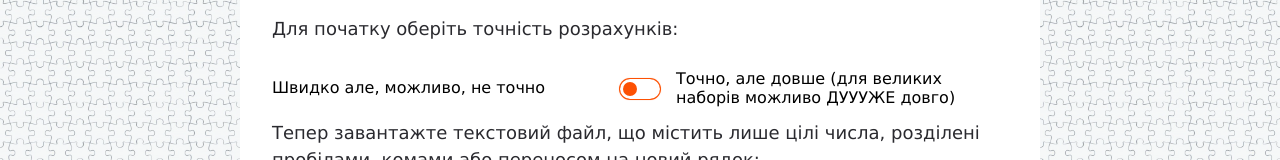
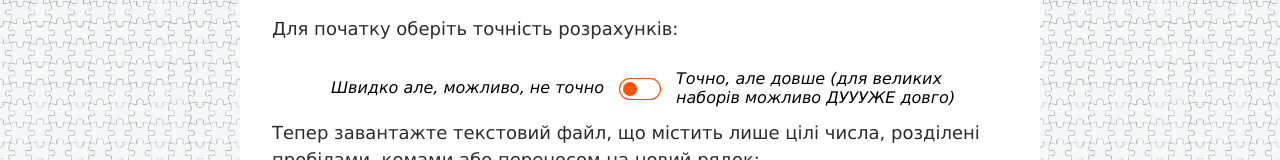
Before and after one commit to Polaolka/PortaOneTest, a website built with Parcel: page src/index.html in a window 1280 px wide. Shown: the part 947-1107 px from the top of the page. Built offline with nearby package versions, Linux system fonts and the light colour scheme.

Commit message:
add some styles

```diff
--- a/src/partials/puzzle.html
+++ b/src/partials/puzzle.html
@@ -3,14 +3,14 @@
     <p class="puzzle-txt">Для початку оберіть точність розрахунків:</p>
 
     <div class="flex-wrapper-precision">
-      <p class="precision-txt precision-item">Швидко але, можливо, не точно</p>
+      <p class="precision-item first">Швидко але, можливо, не точно</p>
       <div>
         <label class="switch">
           <input type="checkbox" class="precision-toggler" />
           <span class="slider"></span>
         </label>
       </div>
-      <p class="precision-txt precision-item">
+      <p class="precision-item">
         Точно, але довше (для великих наборів можливо ДУУУЖЕ довго)
       </p>
     </div>
--- a/src/sass/layout/_checker.scss
+++ b/src/sass/layout/_checker.scss
@@ -12,6 +12,11 @@
 }
 .precision-item {
   flex-basis: calc((100% - 64px) / 2);
+  font-style: italic;
+}
+
+.precision-item.first {
+  text-align: right;
 }
 
 .switch {
```
